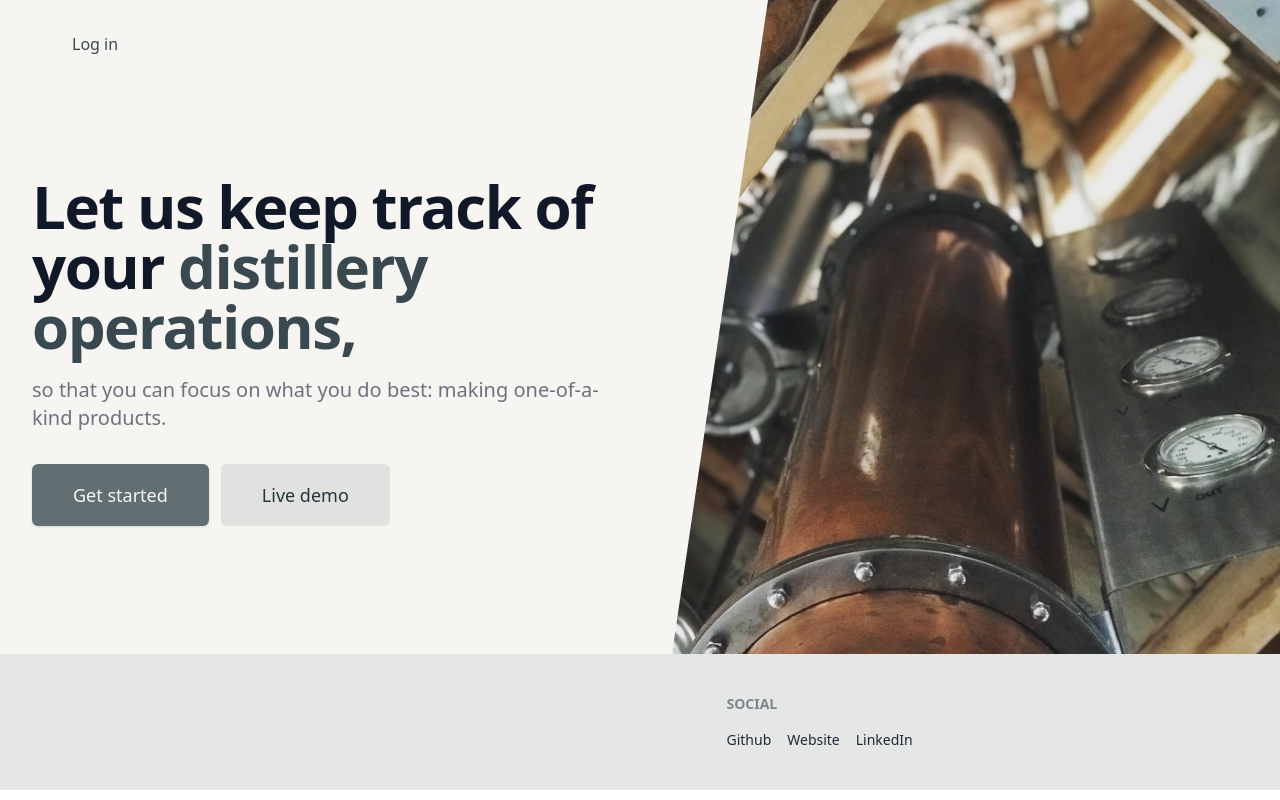
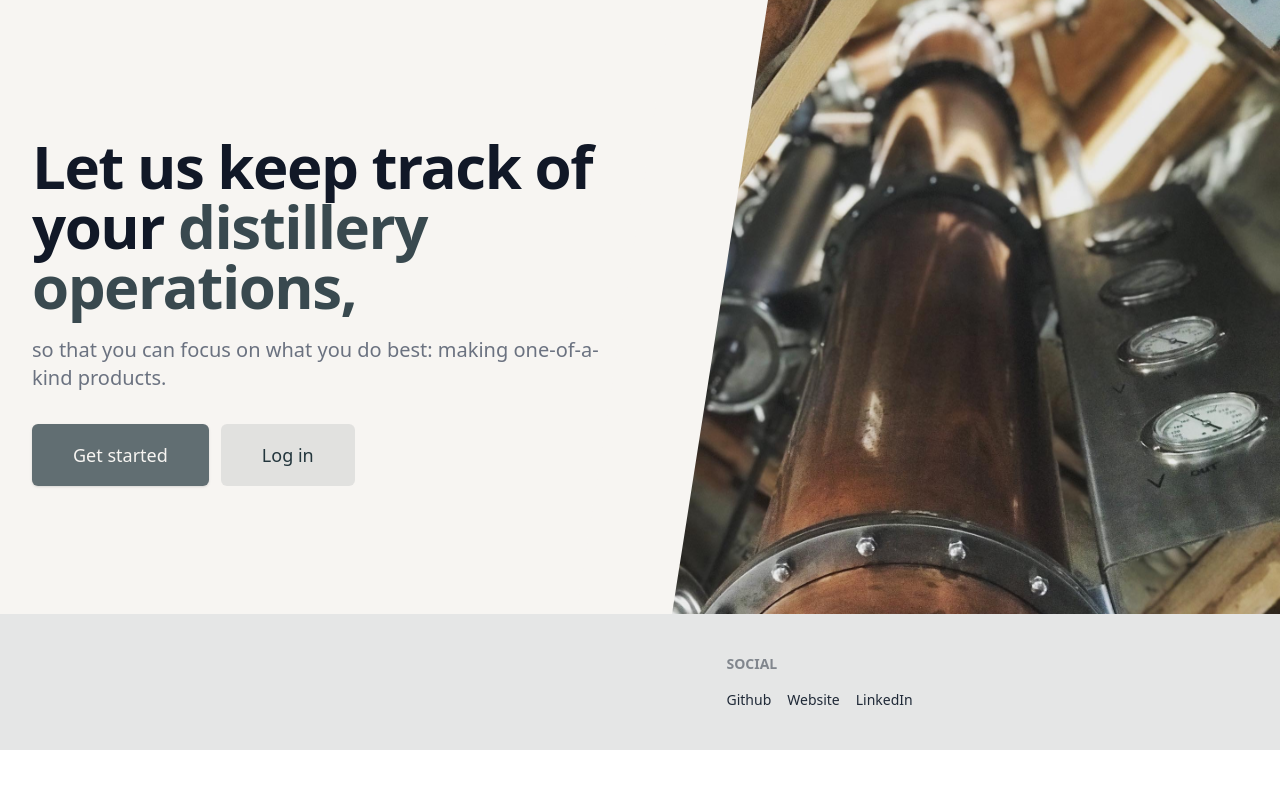
Before and after one commit to NatashaPettinger/my-ttb, a React (Create React App) app in the folder client/: page / in a window 1280 px wide. Built offline with nearby package versions, Linux system fonts and the light colour scheme.

Commit message:
changed out 'getting started' button for login button on home page

```diff
--- a/client/src/features/home/Home.jsx
+++ b/client/src/features/home/Home.jsx
@@ -20,7 +20,7 @@ export default function Home() {
               <polygon points="50,0 100,0 50,100 0,100" />
             </svg>
 
-            <HomeHeader/>
+            <div className="relative px-4 pt-6 sm:px-6 lg:px-8"></div>
             <HomeHero/>
 
           </div>
@@ -29,7 +29,7 @@ export default function Home() {
           <img
             className="h-56 w-full object-cover sm:h-72 md:h-96 lg:h-full lg:w-full"
             src={one}
-            alt=""
+            alt="vodka column"
           />
         </div>
       </div>
--- a/client/src/features/home/HomeHero.jsx
+++ b/client/src/features/home/HomeHero.jsx
@@ -1,8 +1,16 @@
 import React from 'react'
+import useAuth from "../api/useAuth";
 
 
 
 export default function HomeHero () {
+    const { token, onLogout } = useAuth();
+    const handleLogout = e => {
+      e.preventDefault();
+      onLogout();
+    }
+
+
     return (
 
         <main className="mx-auto mt-10 max-w-7xl px-4 sm:mt-12 sm:px-6 md:mt-16 lg:mt-20 lg:px-8 xl:mt-28">
@@ -15,6 +23,12 @@ export default function HomeHero () {
                 so that you can focus on what you do best: making one-of-a-kind products.
             </p>
             <div className="mt-5 sm:mt-8 sm:flex sm:justify-center lg:justify-start">
+            {!!token ?
+                    <div className="mt-3 sm:mt-0 sm:ml-3">
+                        <label onClick={handleLogout} className="modal-button flex w-full items-center justify-center rounded-md border border-transparent bg-darkblue-100 px-8 py-3 text-base font-medium text-darkblue-700 hover:bg-darkblue-200 md:py-4 md:px-10 md:text-lg no-underline">Logout</label>
+                    </div>
+                :
+                <>
                     <div className="rounded-md shadow">
                         <label
                             htmlFor="registerModal"
@@ -24,13 +38,9 @@ export default function HomeHero () {
                         </label>
                     </div>
                     <div className="mt-3 sm:mt-0 sm:ml-3">
-                <a
-                    href="/raw-materials"
-                    className="flex w-full items-center justify-center rounded-md border border-transparent bg-darkblue-100 px-8 py-3 text-base font-medium text-darkblue-700 hover:bg-darkblue-200 md:py-4 md:px-10 md:text-lg no-underline"
-                >
-                    Live demo
-                </a>
+                        <label htmlFor="loginModal" className="modal-button flex w-full items-center justify-center rounded-md border border-transparent bg-darkblue-100 px-8 py-3 text-base font-medium text-darkblue-700 hover:bg-darkblue-200 md:py-4 md:px-10 md:text-lg no-underline">Log in</label>
                     </div>
+                </>}
             </div>
             </div>
         </main>
```
Lines whose indentation alone changed are shown as unchanged.
